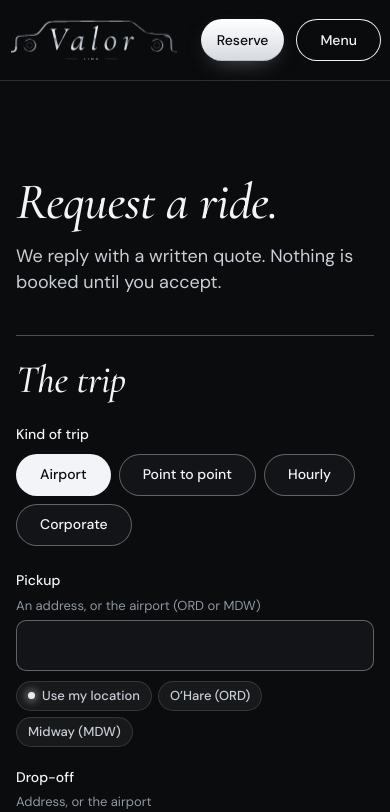
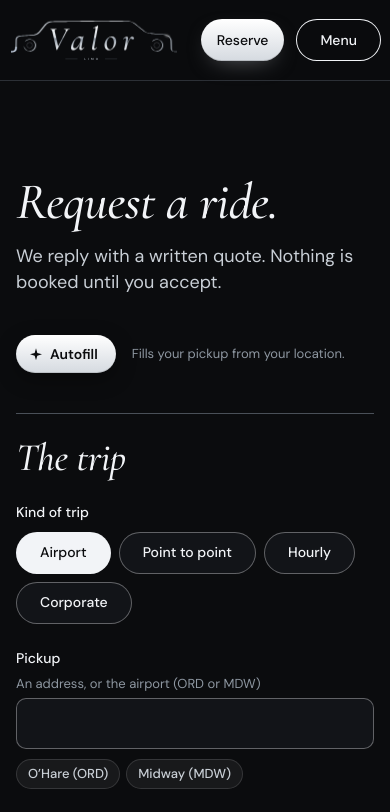
Before and after one commit to lctcnebula/valor, a Next.js app: page /reserve in a window 390 px wide. Shown: the top 812 px of the page. Built offline with nearby package versions, Linux system fonts and the light colour scheme.

Commit message:
Reserve form: one Autofill pill fills pickup from location and saved name, email and mobile

```diff
--- a/app/globals.css
+++ b/app/globals.css
@@ -432,12 +432,19 @@ input:disabled, textarea:disabled { background: var(--color-paper-2); color: var
 .quick-btn:hover { background: rgb(232 235 239 / 0.12); color: var(--color-ink); box-shadow: inset 0 0 0 1px rgb(232 235 239 / 0.3); }
 .quick-btn:active { transform: scale(0.97); }
 .quick-btn:disabled { opacity: 0.6; cursor: progress; }
-.quick-dot { width: 7px; height: 7px; border-radius: 50%; background: var(--color-platinum); box-shadow: 0 0 8px 2px rgb(255 255 255 / 0.45); }
-.quick-loc[disabled] .quick-dot { animation: quick-pulse 0.9s ease-in-out infinite alternate; }
-@keyframes quick-pulse { to { opacity: 0.3; transform: scale(0.7); } }
 .quick-msg { flex-basis: 100%; }
-.autofill { display: flex; flex-wrap: wrap; align-items: center; gap: var(--space-xs) var(--space-md); padding: var(--space-sm) var(--space-md); border-radius: 12px; background: rgb(232 235 239 / 0.04); box-shadow: inset 0 0 0 1px rgb(232 235 239 / 0.1); }
-.autofill-btn { min-height: 36px; padding: 0 16px; font-size: var(--text-sm); color: var(--color-ink); }
+.autofill-bar { display: flex; flex-wrap: wrap; align-items: center; gap: var(--space-xs) var(--space-md); }
+.autofill-pill { position: relative; overflow: hidden; display: inline-flex; align-items: center; gap: 8px; min-height: 38px; padding: 0 18px 0 14px; border: 0; border-radius: var(--radius-pill); cursor: pointer;
+  background: linear-gradient(180deg, #FFFFFF, #D5DAE0); color: #0B0C0E; font: 600 var(--text-sm)/1 var(--font-body); box-shadow: 0 6px 20px rgb(0 0 0 / 0.35), inset 0 -1px 0 rgb(0 0 0 / 0.12);
+  transition: transform var(--dur-short) var(--ease-out), box-shadow var(--dur-short) var(--ease-out); }
+.autofill-pill::after { content: ""; position: absolute; inset: 0; background: linear-gradient(110deg, transparent 30%, rgb(255 255 255 / 0.9) 50%, transparent 70%); transform: translateX(-120%); animation: btn-gloss 6s var(--ease-in-out) 1.5s infinite; }
+.autofill-pill:hover { transform: translateY(-1px); box-shadow: 0 10px 26px rgb(0 0 0 / 0.45), inset 0 -1px 0 rgb(0 0 0 / 0.12); }
+.autofill-pill:active { transform: scale(0.97); }
+.autofill-pill:disabled { cursor: progress; }
+.autofill-spark { width: 12px; height: 12px; background: #0B0C0E; clip-path: polygon(50% 0, 61% 39%, 100% 50%, 61% 61%, 50% 100%, 39% 61%, 0 50%, 39% 39%); }
+.autofill-pill:disabled .autofill-spark { animation: spark-spin 0.9s linear infinite; }
+@keyframes spark-spin { to { transform: rotate(360deg); } }
+.autofill-note { font-size: var(--text-xs); color: var(--color-muted); }
 .link-btn { border: 0; background: none; padding: 0; color: var(--color-ink-2); font: inherit; text-decoration: underline; cursor: pointer; }
 
 /* ---------- about and credits ---------- */
--- a/app/privacy/page.jsx
+++ b/app/privacy/page.jsx
@@ -31,8 +31,8 @@ export default function Privacy() {
         {
           h: "Autofill on the reservation form",
           p: [
-            "“Use my location” asks your browser for your position only when you press it, and sends it to OpenStreetMap’s address lookup (Nominatim) to fill in the pickup address. We do not keep your location.",
-            "After you send a request, your name, email and mobile are saved in your own browser so “Fill in my details” can fill them next time. They stay on your device; press “Forget” on the form to remove them.",
+            "The “Autofill” button asks your browser for your position only when you press it, and sends it to OpenStreetMap’s address lookup (Nominatim) to fill in the pickup address. We do not keep your location.",
+            "After you send a request, your name, email and mobile are saved in your own browser so “Autofill” can fill them next time. They stay on your device; press “Forget my details” on the form to remove them.",
           ],
         },
         {
--- a/components/Forms.jsx
+++ b/components/Forms.jsx
@@ -90,43 +90,41 @@ const AIRPORTS = [
 ];
 const RIDER_KEY = "valor:rider";
 
-/** One-tap fills under an address field: the airports, and optionally the rider's current location. */
-function Quick({ onPick, locate }) {
-  const [loc, setLoc] = useState({ status: "idle" });
-  async function useLocation() {
-    if (!navigator.geolocation) return setLoc({ status: "error", message: "Location isn’t available in this browser." });
-    setLoc({ status: "busy" });
+/** The rider's current street address, from the browser's location and OpenStreetMap's reverse geocoder. */
+function locateAddress() {
+  return new Promise((resolve, reject) => {
+    if (!navigator.geolocation) return reject(new Error("no geolocation"));
     navigator.geolocation.getCurrentPosition(
       async ({ coords }) => {
         const near = `Near ${coords.latitude.toFixed(5)}, ${coords.longitude.toFixed(5)}`;
         try {
-          // OpenStreetMap's reverse geocoder turns the position into a street address.
           const r = await fetch(`https://nominatim.openstreetmap.org/reverse?format=jsonv2&zoom=18&addressdetails=1&lat=${coords.latitude}&lon=${coords.longitude}`, { headers: { "Accept-Language": "en" } });
           const a = (await r.json())?.address ?? {};
           const street = [a.house_number, a.road].filter(Boolean).join(" ");
           const town = a.city || a.town || a.village || a.suburb || "";
-          onPick([street, town, a.state].filter(Boolean).join(", ") || near);
-        } catch { onPick(near); }
-        setLoc({ status: "done" });
+          resolve([street, town, a.state].filter(Boolean).join(", ") || near);
+        } catch { resolve(near); }
       },
-      () => setLoc({ status: "error", message: "We couldn’t get your location. Type the address instead." }),
+      reject,
       { enableHighAccuracy: true, timeout: 10000 },
     );
-  }
+  });
+}
+
+/** One-tap airport fills under an address field. */
+function Quick({ onPick }) {
   return (
     <div className="quick">
-      {locate && (
-        <button type="button" className="quick-btn quick-loc" onClick={useLocation} disabled={loc.status === "busy"}>
-          <span className="quick-dot" aria-hidden="true" />{loc.status === "busy" ? "Finding you…" : "Use my location"}
-        </button>
-      )}
       {AIRPORTS.map((a) => (
         <button key={a.value} type="button" className="quick-btn" onClick={() => onPick(a.value)}>{a.label}</button>
       ))}
-      {loc.status === "error" && <p className="field-hint quick-msg">{loc.message}</p>}
     </div>
   );
 }
+
+const FILL_ORDER = ["pickup", "dropoff", "date", "time", "name", "email", "phone"];
+const NAMES = { pickup: "pickup", name: "name", email: "email", phone: "mobile" };
+const list = (xs) => (xs.length < 2 ? xs.join("") : `${xs.slice(0, -1).join(", ")} and ${xs[xs.length - 1]}`);
 
 export function ReserveForm({ initial }) {
   const formRef = useRef(null);
@@ -163,8 +161,24 @@ export function ReserveForm({ initial }) {
   useEffect(() => {
     try { const r = JSON.parse(localStorage.getItem(RIDER_KEY) || "null"); if (r?.email) setRider(r); } catch {}
   }, []);
-  const fillRider = () => { setF((s) => ({ ...s, name: rider.name || s.name, email: rider.email || s.email, phone: rider.phone || s.phone })); setErrors((x) => ({ ...x, name: undefined, email: undefined, phone: undefined })); };
   const forgetRider = () => { try { localStorage.removeItem(RIDER_KEY); } catch {} setRider(null); };
+
+  // One pill fills what we can: pickup from the rider's location, and their saved name, email and mobile.
+  const [auto, setAuto] = useState({ status: "idle" });
+  async function autofill() {
+    setAuto({ status: "busy" });
+    const add = {};
+    if (rider) for (const k of ["name", "email", "phone"]) if (rider[k] && !f[k]) add[k] = rider[k];
+    if (!f.pickup.trim()) { try { add.pickup = await locateAddress(); } catch {} }
+    setF((s) => ({ ...s, ...add }));
+    setErrors((x) => { const y = { ...x }; for (const k of Object.keys(add)) delete y[k]; return y; });
+    const filled = ["pickup", "name", "email", "phone"].filter((k) => k in add).map((k) => NAMES[k]);
+    setAuto({ status: "done", message: filled.length ? `Filled ${list(filled)}.` : "Nothing more to fill. Add the rest below." });
+    setTimeout(() => {
+      const next = FILL_ORDER.map((id) => formRef.current?.querySelector(`#${id}`)).find((el) => el && !el.value);
+      next?.focus();
+    }, 50);
+  }
 
   const payload = () => ({
     ...f,
@@ -221,13 +235,22 @@ export function ReserveForm({ initial }) {
 
   return (
     <form ref={formRef} className="form" onSubmit={onSubmit} noValidate>
+      <div className="autofill-bar">
+        <button type="button" className="autofill-pill" onClick={autofill} disabled={auto.status === "busy"}>
+          <span className="autofill-spark" aria-hidden="true" />{auto.status === "busy" ? "Filling…" : "Autofill"}
+        </button>
+        <span className="autofill-note" aria-live="polite">
+          {auto.message ?? (rider ? `Your location and saved details (${rider.email}).` : "Fills your pickup from your location.")}
+          {rider && <> <button type="button" className="link-btn" onClick={forgetRider}>Forget my details</button></>}
+        </span>
+      </div>
       <div className="form-part">
         <h2 className="form-title">The trip</h2>
         <Cells name="tripType" legend="Kind of trip" options={TRIP_TYPES} value={f.tripType} onChange={set("tripType")} error={errors.tripType} />
         <div className="row-2">
           <Field id="pickup" label="Pickup" hint={airport ? "An address, or the airport (ORD or MDW)" : "Address or place"} error={errors.pickup}>
             <input {...wire("pickup", errors, true)} value={f.pickup} onChange={set("pickup")} autoComplete="street-address" />
-            <Quick onPick={put("pickup")} locate />
+            <Quick onPick={put("pickup")} />
           </Field>
           {hourly ? (
             <Field id="hours" label="Hours, roughly" hint="Your quote states the minimum" error={errors.hours}>
@@ -296,14 +319,6 @@ export function ReserveForm({ initial }) {
 
       <div className="form-part">
         <h2 className="form-title">You</h2>
-        {rider && (
-          <div className="autofill">
-            <button type="button" className="quick-btn autofill-btn" onClick={fillRider}>
-              <span className="quick-dot" aria-hidden="true" />Fill in my details
-            </button>
-            <span className="field-hint">{rider.name ? `${rider.name}, ` : ""}{rider.email}. Saved on this device only. <button type="button" className="link-btn" onClick={forgetRider}>Forget</button></span>
-          </div>
-        )}
         <Field id="name" label="Name" error={errors.name}>
           <input {...wire("name", errors)} value={f.name} onChange={set("name")} autoComplete="name" />
         </Field>
```
